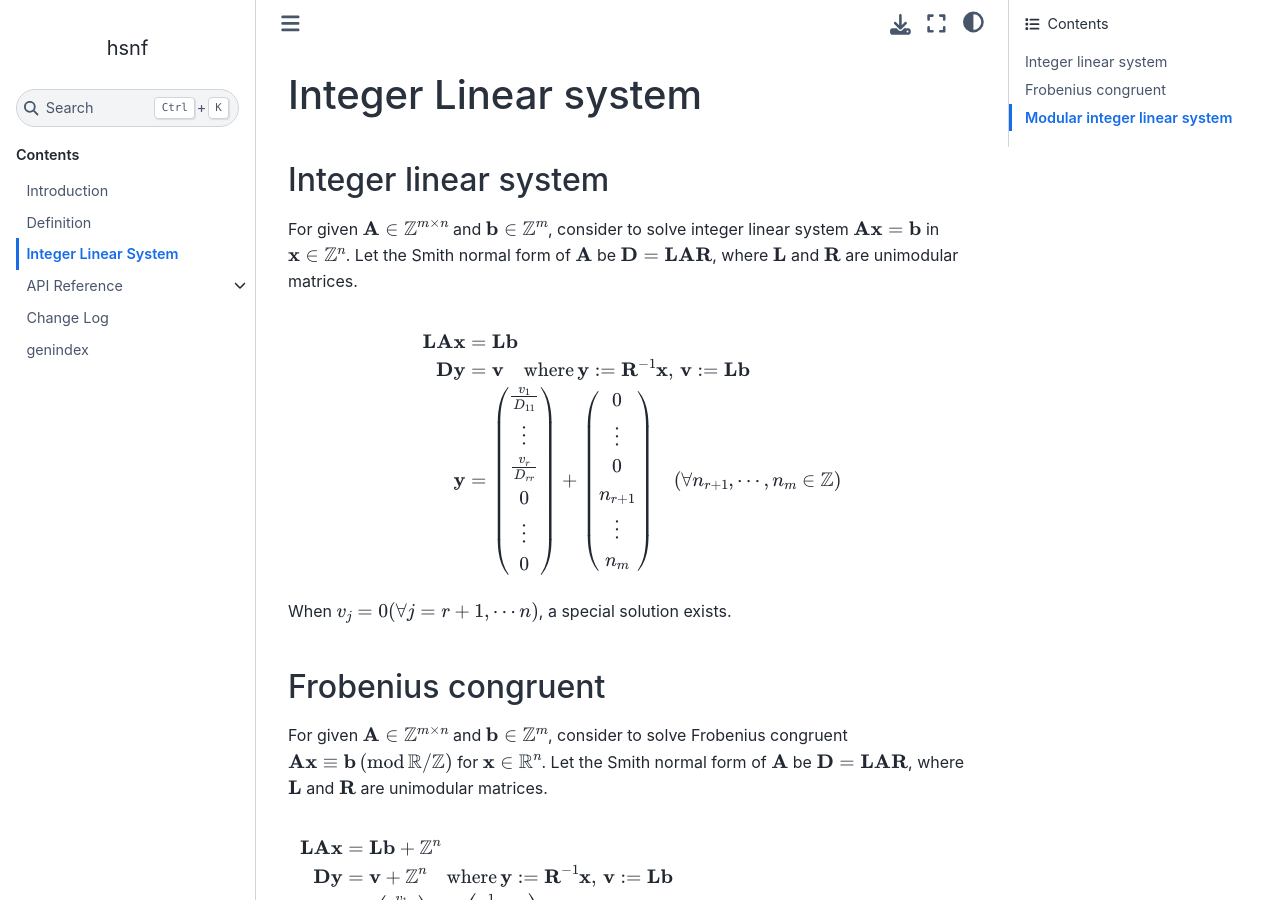
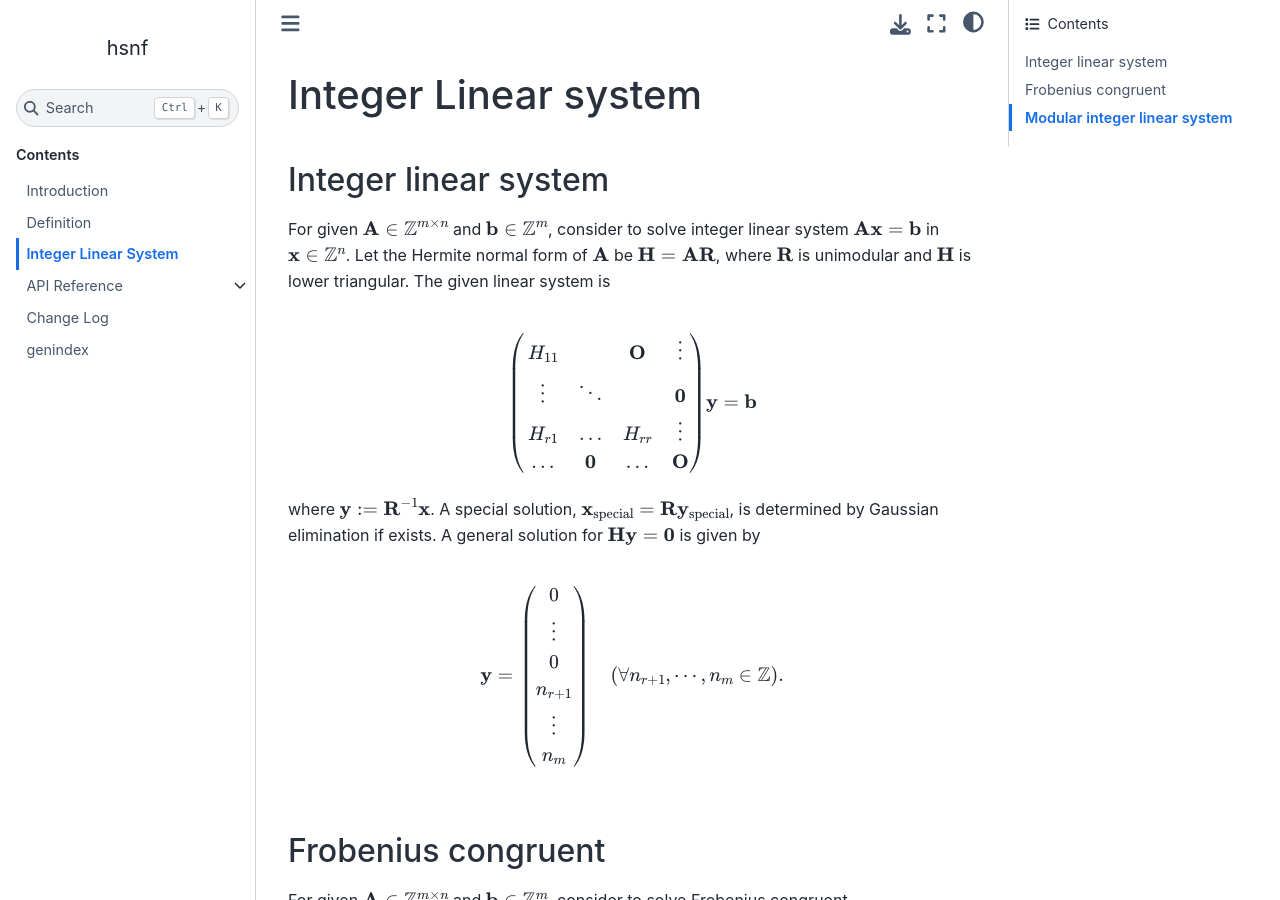
Before and after one commit to lan496/hsnf, a Sphinx documentation site: the page built from docs/integer_linear_system.md, in a window 1280 px wide and 900 px high. Built offline with Sphinx 7.4.7 and the Sphinx Book theme 1.1.4, drawn with Linux system fonts in a browser that asks for light colours.

Commit message:
Fix generalsolutions of integer linear system

````diff
--- a/docs/integer_linear_system.md
+++ b/docs/integer_linear_system.md
@@ -3,16 +3,25 @@
 ## Integer linear system
 
 For given {math}`\mathbf{A} \in \mathbb{Z}^{m \times n}` and {math}`\mathbf{b} \in \mathbb{Z}^{m}`, consider to solve integer linear system {math}`\mathbf{Ax} = \mathbf{b}` in {math}`\mathbf{x} \in \mathbb{Z}^{n}`.
-Let the Smith normal form of {math}`\mathbf{A}` be {math}`\mathbf{D} = \mathbf{LAR}`, where {math}`\mathbf{L}` and {math}`\mathbf{R}` are unimodular matrices.
+Let the Hermite normal form of {math}`\mathbf{A}` be {math}`\mathbf{H} = \mathbf{AR}`, where {math}`\mathbf{R}` is unimodular and {math}`\mathbf{H}` is lower triangular.
+The given linear system is
 ```{math}
-  \mathbf{LAx} &= \mathbf{Lb} \\
-  \mathbf{Dy}  &= \mathbf{v} \quad \mbox{where}\, \mathbf{y}:= \mathbf{R}^{-1} \mathbf{x},\, \mathbf{v}:= \mathbf{Lb} \\
+  \begin{pmatrix}
+    H_{11} &        & \mathbf{O} & \vdots     \\
+    \vdots & \ddots &            & \mathbf{0} \\
+    H_{r1} & \ldots & H_{rr}     & \vdots     \\
+    \ldots & \mathbf{0} & \ldots & \mathbf{O} \\
+  \end{pmatrix}
+  \mathbf{y} = \mathbf{b}
+```
+where {math}`\mathbf{y} := \mathbf{R}^{-1}\mathbf{x}`.
+A special solution, {math}`\mathbf{x}_{\mathrm{special}} = \mathbf{R}\mathbf{y}_{\mathrm{special}}`, is determined by Gaussian elimination if exists.
+A general solution for {math}`\mathbf{Hy}=\mathbf{0}` is given by
+```{math}
   \mathbf{y}
-    &= \begin{pmatrix} \frac{v_{1}}{D_{11}} \\ \vdots \\ \frac{v_{r}}{D_{rr}} \\ 0 \\ \vdots \\ 0 \end{pmatrix}
-        + \begin{pmatrix} 0 \\ \vdots \\ 0 \\ n_{r+1} \\ \vdots \\ n_{m} \end{pmatrix}
-        \quad (\forall n_{r+1},\cdots, n_{m} \in \mathbb{Z})
+    &= \begin{pmatrix} 0 \\ \vdots \\ 0 \\ n_{r+1} \\ \vdots \\ n_{m} \end{pmatrix}
+        \quad (\forall n_{r+1},\cdots, n_{m} \in \mathbb{Z}).
 ```
-When {math}`v_{j} = 0(\forall j = r+1, \cdots n)`, a special solution exists.
 
 ## Frobenius congruent
 
````
Also changed, not shown: 2 other files.
